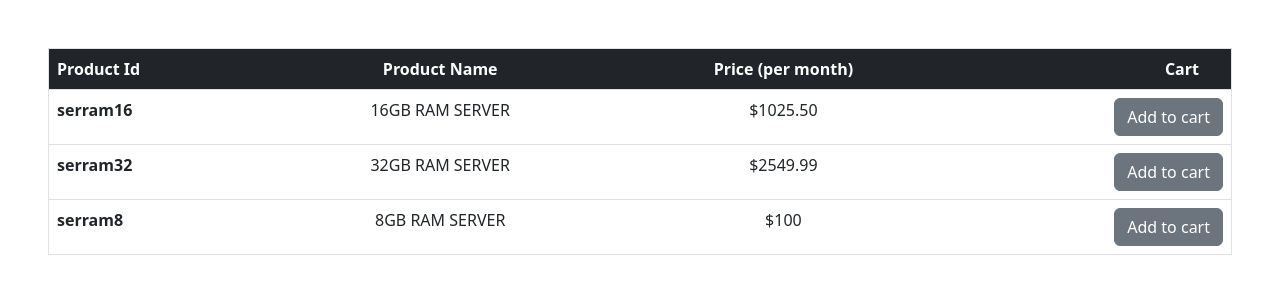
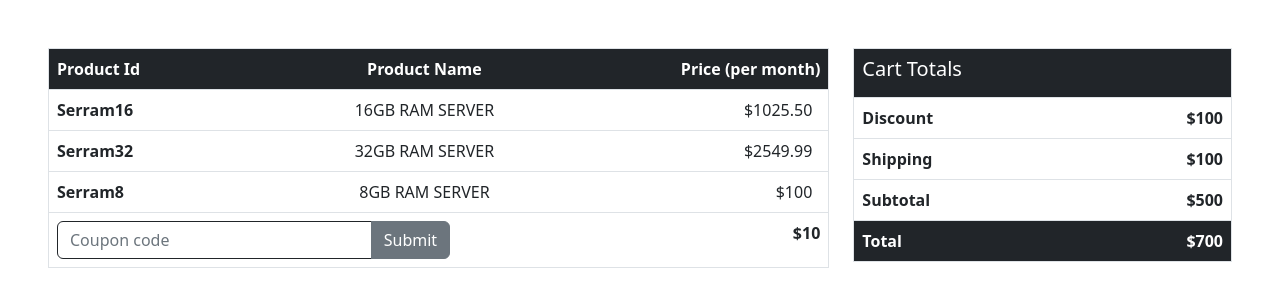
Before and after one commit to tanwar-chhatrapal/payment-system, a React (Create React App) app: page /checkout in a window 1280 px wide. Shown: the top 306 px of the page. Built offline with nearby package versions, Linux system fonts and the light colour scheme.

Commit message:
created UI for checkout page and routing for pages

```diff
--- a/package.json
+++ b/package.json
@@ -10,6 +10,7 @@
     "react": "^18.2.0",
     "react-bootstrap": "^2.7.0",
     "react-dom": "^18.2.0",
+    "react-router-dom": "^6.8.0",
     "react-scripts": "5.0.1",
     "web-vitals": "^2.1.4"
   },
--- a/src/App.js
+++ b/src/App.js
@@ -1,9 +1,21 @@
 import './App.css';
 import Dashboard from './components/Dashboard';
+import { BrowserRouter, Routes, Route } from "react-router-dom";
+import Checkout from './components/Checkout';
+
 
 function App() {
   return (
-    <Dashboard />
+    <div class="main">
+      <div class="container-fluid px-5">
+        <BrowserRouter>
+          <Routes>
+            <Route path="/" element={<Dashboard />} />
+            <Route path="checkout" element={<Checkout />} />
+          </Routes>
+        </BrowserRouter>
+      </div>
+    </div>
   );
 }
 
--- /dev/null
+++ b/src/components/Checkout.js
@@ -0,0 +1,81 @@
+import React from 'react'
+
+function Checkout() {
+  return (
+        <div class="row">
+          <div class="col-md-8">
+            <div class="table-responsive checkout">
+              <table class="table table-hover mt-5">
+                <thead class="table-dark border">
+                  <tr>
+                    <th scope="col" class="text-white">Product Id</th>
+                    <th class="text-white text-center">Product Name</th>
+                    <th class="text-white text-end">Price (per month)</th>
+                  </tr>
+                </thead>
+                <tbody class="border-top-0 border">
+                  <tr>
+                    <td class="fw-bold">Serram16</td>
+                    <td align="center">16GB RAM SERVER</td>
+                    <td align="right"><span class="me-2">$1025.50</span> <small class="position-absolute"><i class="fa fa-times" aria-hidden="true"></i>
+                    </small></td>
+                  </tr>
+                  <tr>
+                    <td class="fw-bold">Serram32</td>
+                    <td align="center">32GB RAM SERVER</td>
+                    <td align="right"><span class="me-2">$2549.99</span> <small class="position-absolute"><i class="fa fa-times" aria-hidden="true"></i>
+                    </small></td>
+                  </tr>
+                  <tr>
+                    <td class="fw-bold">Serram8</td>
+                    <td align="center">8GB RAM SERVER</td>
+                    <td align="right"><span class="me-2">$100</span> <small class="position-absolute"><i class="fa fa-times" aria-hidden="true"></i>
+                    </small></td>
+                  </tr>
+                  <tr>
+                    <td colspan="2">
+                      <div class="input-group w-75">
+                        <input type="text" class="form-control border-dark" placeholder="Coupon code" aria-describedby="button-addon2"/>
+                          <button class="btn btn-secondary" type="button" id="button-addon2">Submit</button>
+                      </div>
+                    </td>
+                    <td class="fw-bold" align="right">$10</td>
+                  </tr>
+                </tbody>
+              </table>
+            </div>
+          </div>
+          <div class="col-md-4">
+            <div class="table-responsive checkout">
+              <table class="table table-hover mt-5">
+                <thead class="table-dark border">
+                  <tr>
+                    <th colspan="2" class="text-white"><h5>Cart Totals</h5></th>
+                  </tr>
+                </thead>
+                <tbody class="border">
+                  <tr>
+                    <td class="fw-bold">Discount</td>
+                    <td class="fw-bold" align="right">$100</td>
+                  </tr>
+                  <tr>
+                    <td class="fw-bold">Shipping</td>
+                    <td class="fw-bold" align="right">$100</td>
+                  </tr>
+                  <tr>
+                    <td class="fw-bold">Subtotal</td>
+                    <td class="fw-bold" align="right">$500</td>
+                  </tr>
+                  <tr class="table-dark border">
+                    <td class="fw-bold">Total</td>
+                    <td class="fw-bold" align="right">$700</td>
+                  </tr>
+                </tbody>
+              </table>
+            </div>
+          </div>
+        </div>
+  )
+}
+
+export default Checkout
--- a/src/components/Dashboard.js
+++ b/src/components/Dashboard.js
@@ -10,28 +10,26 @@ function Dashboard() {
 
 
   return (
-    <div class="main">
-    <div class="container-fluid px-5">
-      <div class="row">
-        <div class="col-md-12">
-          <div class="table-responsive checkout">
-            <table class="table table-hover mt-5">
-              <thead class="table-dark border">
+      <div className="row">
+        <div className="col-md-12">
+          <div className="table-responsive checkout">
+            <table className="table table-hover mt-5">
+              <thead className="table-dark border">
                 <tr>
-                  <th scope="col" class="text-white">Product Id</th>
-                  <th class="text-white text-center">Product Name</th>
-                  <th class="text-white text-center">Price (per month)</th>
-                  <th class="text-white text-end"><span class="pe-4">Cart</span></th>
+                  <th scope="col" className="text-white">Product Id</th>
+                  <th className="text-white text-center">Product Name</th>
+                  <th className="text-white text-center">Price (per month)</th>
+                  <th className="text-white text-end"><span className="pe-4">Cart</span></th>
                 </tr>
               </thead>
-              <tbody class="border-top-0 border">
+              <tbody className="border-top-0 border">
                {products && products.map((product, index) => {
                 return (
-                  <tr>
-                  <td class="fw-bold">{product.PRODUCT_ID}</td>
+                  <tr >
+                  <td className="fw-bold">{product.PRODUCT_ID}</td>
                   <td align="center">{product.PRODUCT_NAME}</td>
                   <td align="center">{product.PRICE}</td>
-                  <td align="right"><button class="btn btn-secondary">Add to cart</button></td>
+                  <td align="right"><button className="btn btn-secondary">Add to cart</button></td>
                 </tr>
                 )
                })}
@@ -40,8 +38,6 @@ function Dashboard() {
           </div>
         </div>
       </div>
-    </div>
-  </div>
   )
 }
 
```
Also changed, not shown: 1 other file (tests, documents, lock files or other folders).
